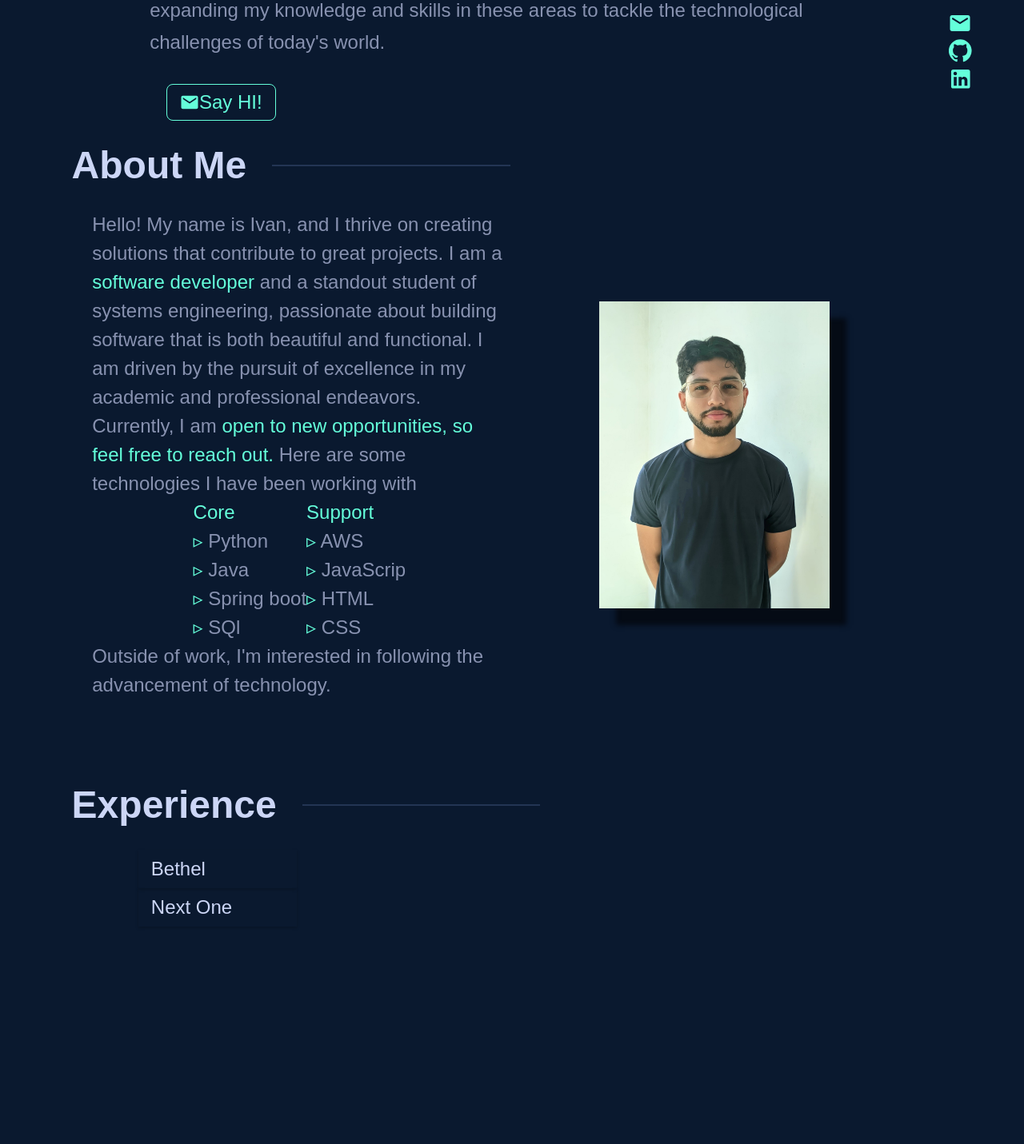
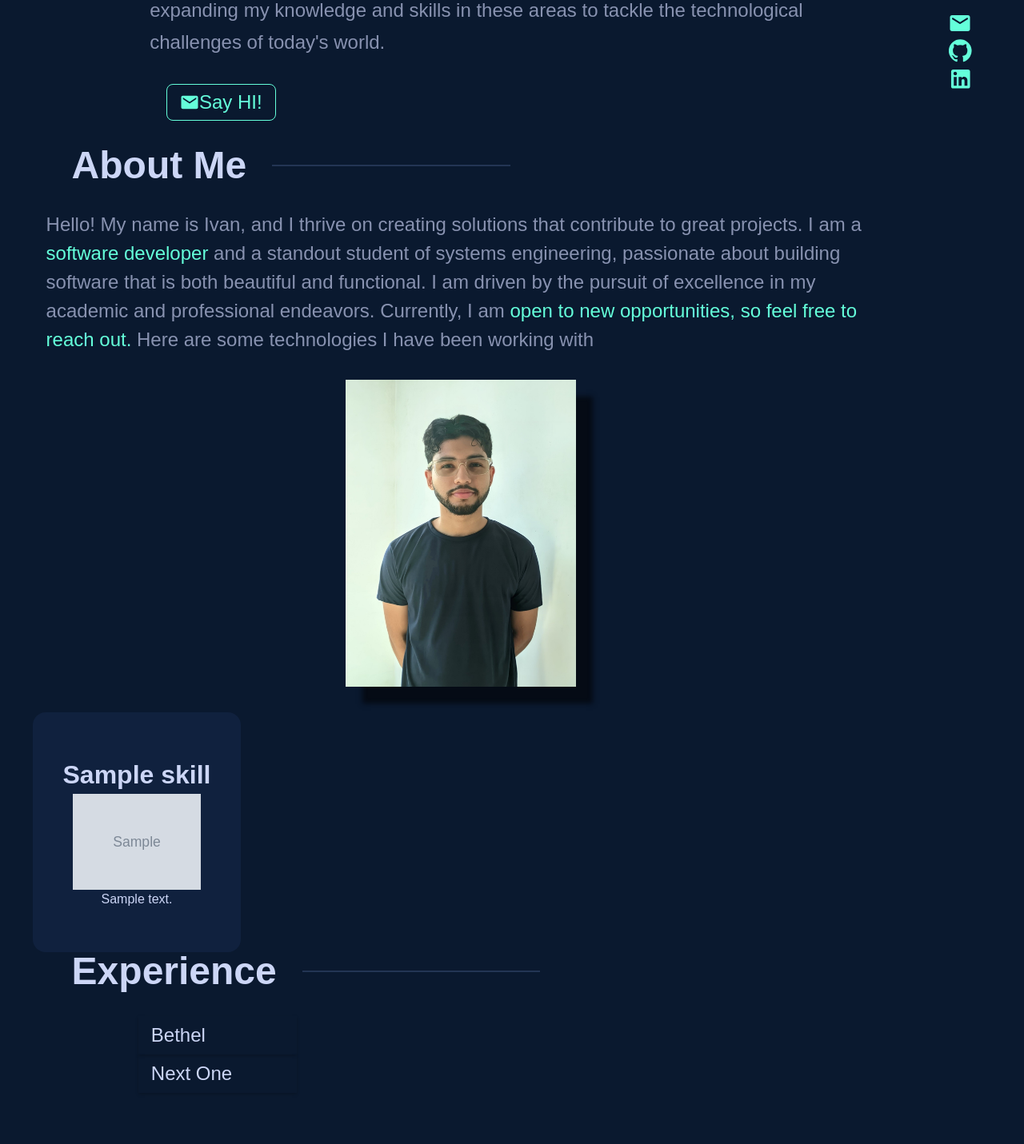
Before and after one commit to VizcainoRAW/portfolio, a Django app: page /portfolio/ in a window 1280 px wide. Shown: the part 617-2048 px from the top of the page at 80% size. Run offline with Django 5.2, Linux system fonts and the light colour scheme; tables that the repository leaves empty hold one stand-in row (values such as "Sample post"); grey boxes marked "Sample" are stand-in pictures; some web fonts are replaced.

Commit message:
Added about's skill cards content

```diff
--- a/apps/core/static/core/css/index.css
+++ b/apps/core/static/core/css/index.css
@@ -220,15 +220,17 @@ button:hover {
     width: 90%;
     height: 90%;
     display: flex;
+    flex-direction: column;
     align-items: center;
+    gap: 2rem;
     justify-content: space-evenly;
     line-height: 1.5;
     padding-top: 2rem;
 }
 
 .about-text {
-    width: 45%;
-    height: 100%;
+    width: 90%;
+    height: 50%;
     font-size: 1.5rem;
     font-weight: 400;
     display: flex;
@@ -243,9 +245,40 @@ button:hover {
     justify-content: space-evenly;
 }
 
-.about-description li:before {
-    color: var(--color-StrongFont);
-    content: "▹ ";
+.skills-grid{
+    width: 100%;
+    height: 100%;
+    display: grid;
+    grid-gap: 10px;
+    grid-template-columns: repeat(4,1fr);
+}
+
+.skill-card{
+    display: flex;
+    flex-direction: column;
+    background-color: #10213e;
+    border-radius: 16px;
+    width: 260px;
+    height: 300px;
+    justify-content: center;
+    align-items: center;
+    border: 10px var(--color-StrongFont);
+}
+
+.skill-tittle{
+    color: var(--color-lightFont);
+    font-size: 2rem;
+    font-weight: 700;
+}
+
+.skill-card img{
+    max-width: 80%;
+    max-height: 40%;
+}
+
+.skill-card p{
+    color: var(--color-lightFont);
+    content: "▹ "
 }
 
 .about-image{
--- a/apps/core/templates/core/about.html
+++ b/apps/core/templates/core/about.html
@@ -4,6 +4,7 @@
     <div class="about-heading heading">
         <span class="heading-title">About Me</span> <hr>
     </div>
+
     <div class="about-content">
         <div class="about-text">
             <p>
@@ -13,29 +14,19 @@
                 I am driven by the pursuit of excellence in my academic and professional endeavors.
                 Currently, I am <span class="light">open to new opportunities, so feel free to reach out. </span>
                 Here are some technologies I have been working with
-        </p>
-            <div class="about-description">
-                <div class="coreTechnologies-wrapper">
-                    <span class="light">Core</span>
-                    <ul class="tech-stack">
-                        <li> <span>Python</span> </li>
-                        <li> <span>Java</span> </li>
-                        <li> <span>Spring boot</span> </li>
-                        <li> <span>SQl</span> </li>
-                    </ul>
-                </div>
-                <div class="supportTechnologies-wrapper">
-                    <span class="light">Support</span>
-                    <ul class="tech-stack">
-                        <li> <span>AWS</span> </li>
-                        <li> <span>JavaScrip</span> </li>
-                        <li> <span>HTML</span> </li>
-                        <li> <span>CSS</span> </li>
-                    </ul>
-                </div>
-            </div>
-            Outside of work, I'm interested in following the advancement of technology.
+            </p>
         </div>
-        <div class="about-image aos-init aos-animate" data-aos="fade-up" data-aos-duration="2000"><img src="{% static "core/img/personal_photo.png" %}" alt="person" class="person"></div>
+        <div class="about-image"><img src="{% static "core/img/personal_photo.png" %}" alt="person" class="person"></div>
+        <div class="about-description">
+            <ul class="skills-grid">
+                {% for skill in skills %}
+                <li class="skill-card">
+                    <h2 class="skill-tittle">{{ skill.name }}</h2>
+                    <img src="{{ skill.technology.logo.url }}" alt="{{ skill.technology.name }}" class="skill-image">
+                    <p>{{ skill.description|safe }}</p>
+                </li>
+                {% endfor %}
+                </ul>
+        </div>
     </div>
 </section>
--- a/portfolio/settings/base.py
+++ b/portfolio/settings/base.py
@@ -120,9 +120,9 @@ USE_TZ = True
 # Static files (CSS, JavaScript, Images)
 # https://docs.djangoproject.com/en/5.0/howto/static-files/
 
-STATIC_URL = 'static/'
+STATIC_URL = '/static/'
 
-MEDIA_URL = 'media/'
+MEDIA_URL = '/media/'
 
 MEDIA_ROOT = BASE_DIR / 'media'
 
```
Also changed, not shown: media/core/logos/technologies/aws.svg (added), media/core/logos/technologies/css3.svg (added), media/core/logos/technologies/django.svg (added), media/core/logos/technologies/eclipse.svg (added), media/core/logos/technologies/flask.svg (added), media/core/logos/technologies/git.svg (added), media/core/logos/technologies/html5.svg (added), media/core/logos/technologies/java.svg, media/core/logos/technologies/javascript.svg (added), media/core/logos/technologies/mysql.svg (added), media/core/logos/technologies/oracle.svg (added), media/core/logos/technologies/python.svg (added), media/core/logos/technologies/spring.svg (added), media/core/logos/technologies/visualstudio.svg (added).
